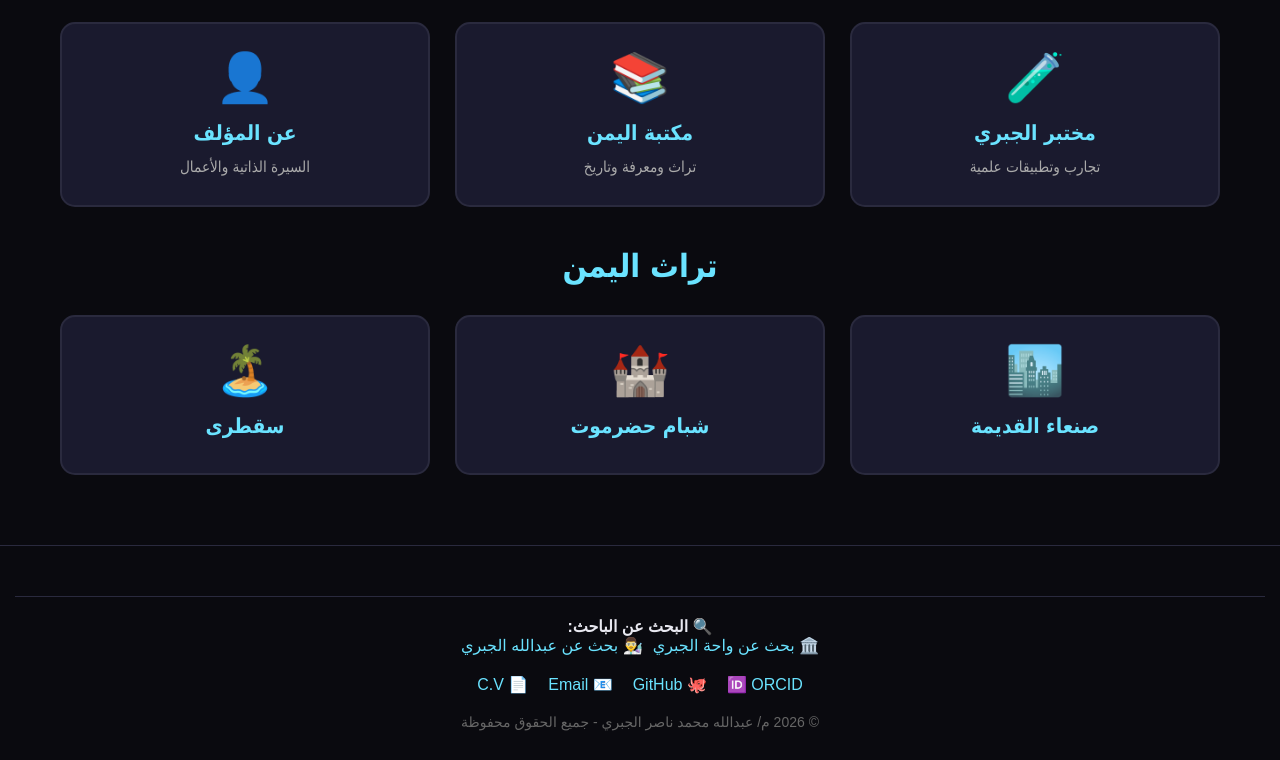
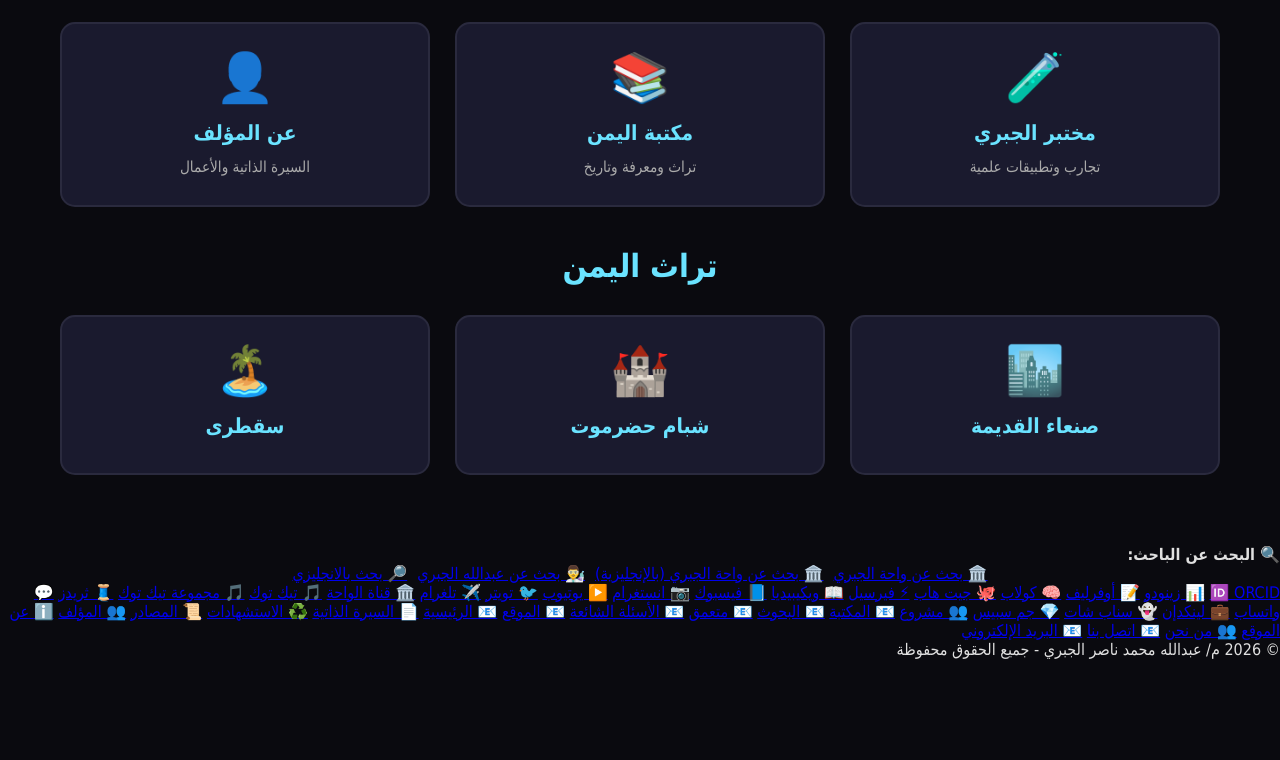
Before and after one commit to Jabri-web/Jabri-web, a plain HTML site: page ar/index.html in a window 1280 px wide. Shown: the part 752-1512 px from the top of the page. After the commit the page ends 1411 px from the top, so only its background shows below. Drawn offline with Linux system fonts and the light colour scheme.

Commit message:
Refactor footer structure and update links

```diff
--- a/ar/footer.html
+++ b/ar/footer.html
@@ -1,50 +1,50 @@
-<!-- ar/footer.html -->
-<footer id="site-footer" style="background:#0a0a0f;color:#e8e8f0;padding:30px 15px;border-top:1px solid #2a2a3e;font-family:'Tajawal',Arial,sans-serif;">
-  <div style="text-align:center;margin:20px 0;border-top:1px solid #2a2a3e;padding-top:20px;">
-    <p id="searchTitle"><strong>🔍 البحث عن الباحث:</strong></p>
-    <div style="display:flex;gap:10px;justify-content:center;flex-wrap:wrap;">
-      <a href="https://www.google.com/search?q=واحة+الجبري" target="_blank" style="color:#6ae3ff;text-decoration:none;">🏛️ <span class="txt" data-ar="بحث عن واحة الجبري" data-en="Search Al-Jabri Oasis">بحث عن واحة الجبري</span></a>
-      <a href="https://www.google.com/search?q=عبدالله+محمد+ناصر+الجبري" target="_blank" style="color:#6ae3ff;text-decoration:none;">👨‍🔬 <span class="txt" data-ar="بحث عن عبدالله الجبري" data-en="Search Abdulla Al-Jabri">بحث عن عبدالله الجبري</span></a>
+<footer role="contentinfo">
+    <div class="footer-search">
+        <p><strong>🔍 البحث عن الباحث:</strong></p>
+        <div style="display:flex;gap:10px;justify-content:center;flex-wrap:wrap;">
+            <a href="https://www.google.com/search?q=واحة+الجبري&udm=50" target="_blank" rel="noopener">🏛️ بحث عن واحة الجبري</a>
+            <a href="https://www.google.com/search?q=واحة+الجبري+|+Heaven+Al-Jabri&udm=50" target="_blank" rel="noopener">🏛️ بحث عن واحة الجبري (بالإنجليزية)</a>
+            <a href="https://www.google.com/search?q=مهندس+عبدالله+محمد+ناصر+الجبري&udm=50" target="_blank" rel="noopener">👨‍🔬 بحث عن عبدالله الجبري</a>
+            <a href="https://www.google.com/search?q=Eng.+Abdulla+Mohammed+Nasser+Al-Jabri&udm=50" target="_blank" rel="noopener">🔎 بحث بالانجليزي</a>
+        </div>
+
+        <div class="footer-links">
+            <a href="https://orcid.org/0009-0003-3319-3822" target="_blank" rel="noopener">🆔 ORCID</a>
+            <a href="https://zenodo.org/records/20513840" target="_blank" rel="noopener">📊 زينودو</a>
+            <a href="https://overleaf.com/project" target="_blank" rel="noopener">📝 أوفرليف</a>
+            <a href="https://colab.research.google.com/drive/12oG9B7DgsQpTWlvfMm4awnpbt34yPv_h" target="_blank" rel="noopener">🧠 كولاب</a>
+            <a href="https://github.com/jabri-web" target="_blank" rel="noopener">🐙 جيت هاب</a>
+            <a href="https://vercel.com/jabri2026" target="_blank" rel="noopener">⚡ فيرسيل</a>
+            <a href="https://en.wikipedia.org/wiki/User:Jabri2026" target="_blank" rel="noopener">📖 ويكيبيديا</a>
+            <a href="https://www.facebook.com/share/p/1CvCG9xehw/" target="_blank" rel="noopener">📘 فيسبوك</a>
+            <a href="https://www.instagram.com/reel/Da5zRhypJlo/?igsh=MXVsbHVzbXBsNmF3MQ==" target="_blank" rel="noopener">📷 انستغرام</a>
+            <a href="https://youtube.com/@abdullajabri-p3w?si=FXzH8TEF4c9JVHey" target="_blank" rel="noopener">▶️ يوتيوب</a>
+            <a href="https://twitter.com/JabriAbdulla1" target="_blank" rel="noopener">🐦 تويتر</a>
+            <a href="https://t.me/Jabri2025" target="_blank" rel="noopener">✈️ تلغرام</a>
+            <a href="https://t.me/Heaven_Jabri/" target="_blank" rel="noopener">🏛️ قناة الواحة</a>
+            <a href="https://tiktok.com/@abdullam.n.aljabri4" target="_blank" rel="noopener">🎵 تيك توك</a>
+            <a href="https://tiktok.me/group/ZS9hBKU9mHSbN-dDMxq/" target="_blank" rel="noopener">🎵 مجموعة تيك توك</a>
+            <a href="https://www.threads.com/@jabri2023" target="_blank" rel="noopener">🧵 ثريدز</a>
+            <a href="https://chat.whatsapp.com/Haty83AA1eTKGLLXUL7QCK" target="_blank" rel="noopener">💬 واتساب</a>
+            <a href="https://www.linkedin.com/feed" target="_blank" rel="noopener">💼 لينكدإن</a>
+            <a href="https://snapchat.com/t/uEiJqBnd" target="_blank" rel="noopener">👻 سناب شات</a>
+            <a href="https://links.gemspace.com/join/Jabri2024_Global" target="_blank" rel="noopener">💎 جم سبيس</a>
+            <a href="/project.html">👥 مشروع</a>
+            <a href="/Yemen-library.html">📧 المكتبة</a>
+            <a href="/research.html">📧 البحوث</a>
+            <a href="/research-deep.html">📧 متعمق</a>
+            <a href="/FAQPage.html">📧 الأسئلة الشائعة</a>
+            <a href="/">📧 الموقع</a>
+            <a href="/index.html">📧 الرئيسية</a>
+            <a href="/Author-cv.html">📄 السيرة الذاتية</a>
+            <a href="/citations.html">♻️ الاستشهادات</a>
+            <a href="/source.html">📜 المصادر</a>
+            <a href="/about-ar.html">👥 المؤلف</a>
+            <a href="/about.html">ℹ️ عن الموقع</a>
+            <a href="/who-we.html">👥 من نحن</a>
+            <a href="../ar/contact.html">📧 اتصل بنا</a>
+            <a href="mailto:jabri62018@gmail.com">📧 البريد الإلكتروني</a>
+        </div>
+        <p>© 2026 م/ عبدالله محمد ناصر الجبري - جميع الحقوق محفوظة</p>
     </div>
-  </div>
-  <div style="display:flex;gap:20px;justify-content:center;flex-wrap:wrap;margin:15px 0;">
-    <a href="https://orcid.org/0009-0003-3319-3822" target="_blank" style="color:#6ae3ff;text-decoration:none;">🆔 <span class="txt" data-ar="ORCID" data-en="ORCID">ORCID</span></a>
-    <a href="https://github.com/jabri-web" target="_blank" style="color:#6ae3ff;text-decoration:none;">🐙 <span class="txt" data-ar="جيتهاب" data-en="GitHub">GitHub</span></a>
-    <a href="mailto:jabri62018@gmail.com" style="color:#6ae3ff;text-decoration:none;">📧 <span class="txt" data-ar="البريد" data-en="Email">Email</span></a>
-    <a href="Author-cv.html" style="color:#6ae3ff;text-decoration:none;">📄 <span class="txt" data-ar="السيرة الذاتية" data-en="C.V">C.V</span></a>
-  </div>
-  <p id="copyright" style="margin-top:20px;color:#666;font-size:14px;text-align:center;">
-    © 2026 م/ عبدالله محمد ناصر الجبري - جميع الحقوق محفوظة
-  </p>
 </footer>
-
-<script>
-  function updateFooterLang() {
-    const isEnglish = document.body.classList.contains('en');
-    const footer = document.getElementById('site-footer');
-    if (footer) {
-      footer.dir = isEnglish ? "ltr" : "rtl";
-    }
-    const searchTitle = document.getElementById('searchTitle');
-    if (searchTitle) {
-      searchTitle.innerHTML = isEnglish ? "<strong>🔍 Search for Researcher:</strong>" : "<strong>🔍 البحث عن الباحث:</strong>";
-    }
-    const copyright = document.getElementById('copyright');
-    if (copyright) {
-      copyright.innerHTML = isEnglish ? "© 2026 Eng. Abdulla Mohammed Nasser Al-Jabri - All Rights Reserved" : "© 2026 م/ عبدالله محمد ناصر الجبري - جميع الحقوق محفوظة";
-    }
-    document.querySelectorAll('#site-footer .txt').forEach(el => {
-      el.textContent = isEnglish ? el.getAttribute('data-en') : el.getAttribute('data-ar');
-    });
-  }
-
-  // Expose function globally
-  window.updateFooterLang = updateFooterLang;
-
-  // Run on load
-  document.addEventListener('DOMContentLoaded', function() {
-    if (typeof updateFooterLang === 'function') {
-      updateFooterLang();
-    }
-  });
-</script>
```
